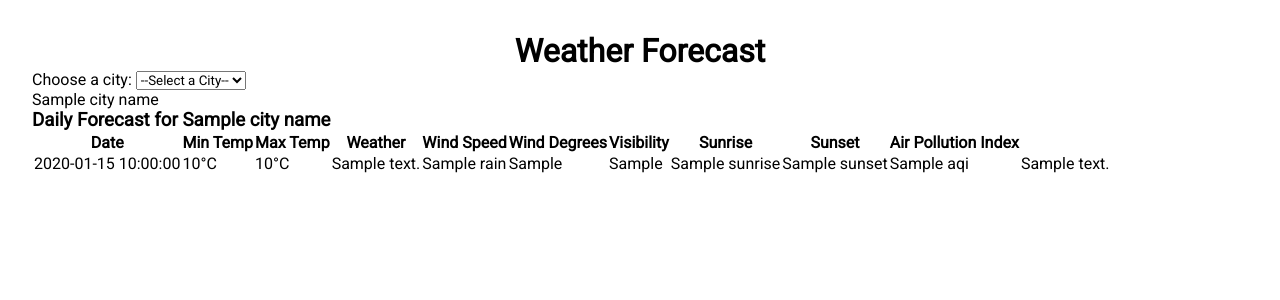
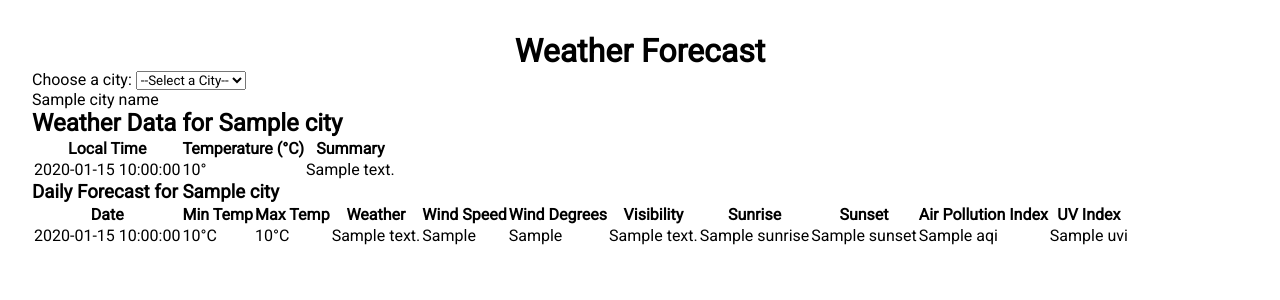
Before and after one commit to aztec-dev/weather_forecast, a Flask app: template templates/weather_forecast.html in a window 1280 px wide. Shown: the top 300 px of the page. Run offline with Flask 3, Linux system fonts and the light colour scheme; the template is opened without the code that fills it: most values are stand-ins (such as "Sample title", 1, 10 or a date in 2020).

Commit message:
fix: fixed select form to handle all cities

```diff
--- a/templates/weather_forecast.html
+++ b/templates/weather_forecast.html
@@ -26,40 +26,31 @@
                 {% for city in all_cities %}
                 <option value="{{ city }}" {% if city == city_name %}selected{% endif %}>{{ city }}</option>
                 {% endfor %}
+                <option value="All Cities" {% if city_name == "All Cities" %}selected{% endif %}>All Cities</option>
             </select>
         </form>
 
+
         <span>{{ city_name }}</span>
-        <!-- {% if weather %}
-            <ul>
+        {% if weather %}
         {% for city in weather %}
-                <li>
-                    <p>City: {{ city.name }}</p>
-                    {% if city.local_time %}
-                        <p>Local Time: {{ city.local_time }}</p>
-                    {%  endif %}
-                    {% if city.temp %}
-                    <p>Temperature: {{ city.temp }}&deg; Celcius</p>
-                    {% endif %}
-                    {% if city.summary %}
-                        <p>Summary: {{ city.summary }}</p>
-                    {% else %}
-                        <p>Summary: Not available</p>
-                    {% endif %}
-                    {% if city.weather_main %}
-                     <p>Main weather: {{ city.weather_main }}</p>
-                    {% else %}
-                        <p>Main weather: Not available</p>
-                    {% endif %}
-                </li>
-            {% endfor %}
-            </ul>
-        {% else %}
-            <p>No weather data available.</p>
-        {% endif %} -->
+            <h2>Weather Data for {{ city.name }}</h2>
+            <!-- City-Level Weather Data -->
+            <table>
+                <tr>
+                    <th>Local Time</th>
+                    <th>Temperature (°C)</th>
+                    <th>Summary</th>
+                </tr>
+                <tr>
+                    <td>{% if city.local_time %} {{ city.local_time }} {% else %} Not Available {% endif %}</td>
+                    <td>{% if city.temp %} {{ city.temp }}&deg; {% else %} Not Available {% endif %}</td>
+                    <td>{% if city.weather_description %} {{ city.weather_description}} {% else %} Not Available {% endif %}</td>
+                </tr>
+            </table>
 
-<!-- Display daily forecast -->
-<h3>Daily Forecast for {{ city_name }}</h3>
+            <!-- Daily Forecast for the City -->
+            <h3>Daily Forecast for {{ city.name }}</h3>
             <table>
                 <tr>
                     <th>Date</th>
@@ -72,24 +63,28 @@
                     <th>Sunrise</th>
                     <th>Sunset</th>
                     <th>Air Pollution Index</th>
+                    <th>UV Index</th>
                 </tr>
-    {% for day in weather[0].daily %}
+                {% for day in city.daily %}
                 <tr>
                     <td>{{ day.date }}</td>
                     <td>{{ day.temp_min }}°C</td>
                     <td>{{ day.temp_max }}°C</td>
                     <td>{{ day.weather_description }}</td>
-        <td>{{ day.rain }}</td>
-        <td> {{ day.wind_speed }}</td>
-        <td> {{ day.wind_deg }}</td>
+                    <td>{{ day.wind_speed }}</td>
+                    <td>{{ day.wind_deg }}</td>
+                    <td>{% if city.visibility %} {{ city.visibility }} {% else %} Not Available {% endif %}</td>
                     <td>{{ day.sunrise }}</td>
-        <td> {{ day.sunset }} </td>
+                    <td>{{ day.sunset }}</td>
                     <td>{% if day.aqi %} {{ day.aqi }} {% else %} No AQI data {% endif %}</td>
+                    <td>{{ day.uvi }}</td>
+                </tr>
                 {% endfor %}
-        <td rowspan="7"> {{ weather[0].visibility }}</td>
-    </tr>
             </table>
-
+        {% endfor %}
+    {% else %}
+        <p>No weather data available.</p>
+    {% endif %}
     </div>
 
 </body>
```
Lines whose indentation alone changed are shown as unchanged.
